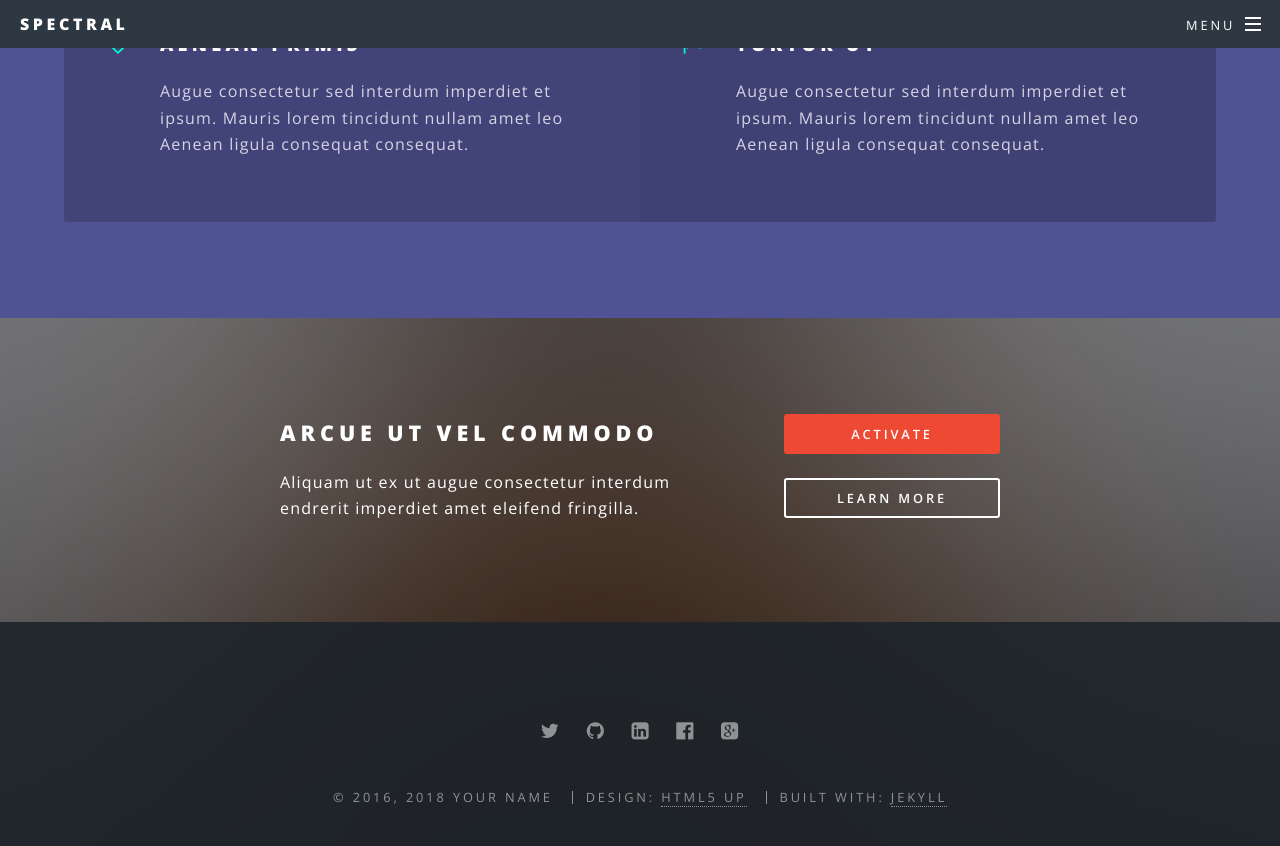
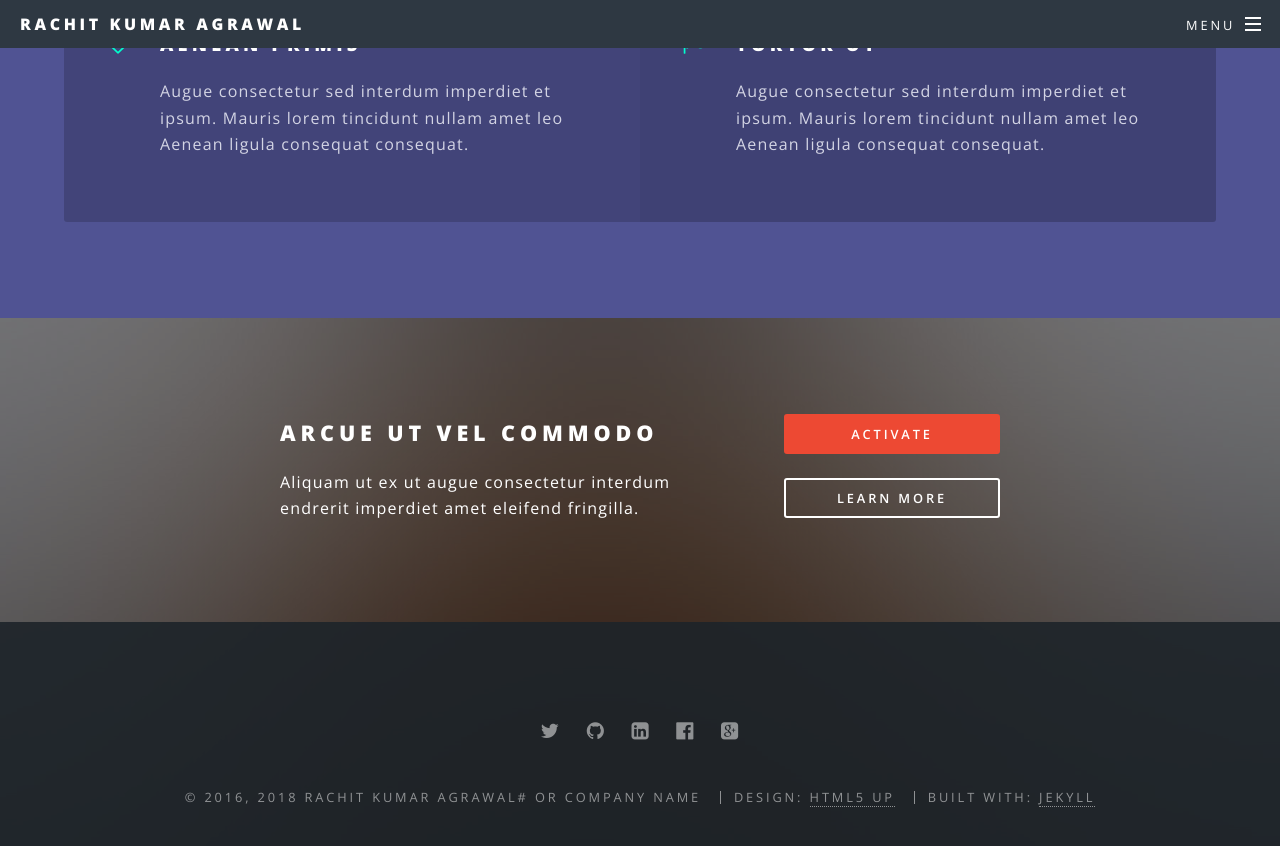
Before and after one commit to rachitagrawal/rachitagrawal.github.io, a Jekyll site: the page built from index.html, in a window 1280 px wide and 900 px high, scrolled down 3484 px. Shown: the top 846 px of the window. Built offline with Jekyll 4.4.1, drawn with Linux system fonts in a browser that asks for light colours; some of the changed text lies outside the part shown.

Commit message:
Updated config.yml for name

```diff
--- a/_config.yml
+++ b/_config.yml
@@ -2,20 +2,20 @@
 #
 
 # Site settings
-title: Spectral
+title: Rachit Kumar Agrawal
 description: |
   Another fine responsive
   site template freebie
   crafted by [HTML5 UP](http://html5up.net)
-owner: Your Name # or company name
+owner: Rachit Kumar Agrawal# or company name
 first_published: 2016 # if migrating another site, the year of your first publish
 email: your-email@domain.com
 baseurl: "" # the subpath of your site, e.g. /blog
 url: "http://yourdomain.com" # the base hostname & protocol for your site
 social:
   twitter: https://twitter.com/<username>
-  github: https://github.com/<username>
-  linkedin-square: https://linkedin.com/in/<username>
+  github: https://github.com/rachitagrawal
+  linkedin-square: https://linkedin.com/in/rachitkagrawal
   facebook-official: https://facebook.com/<username>
   google-plus-square: https://plus.google.com/u/0/+<username>
   #email: /contact/
```
